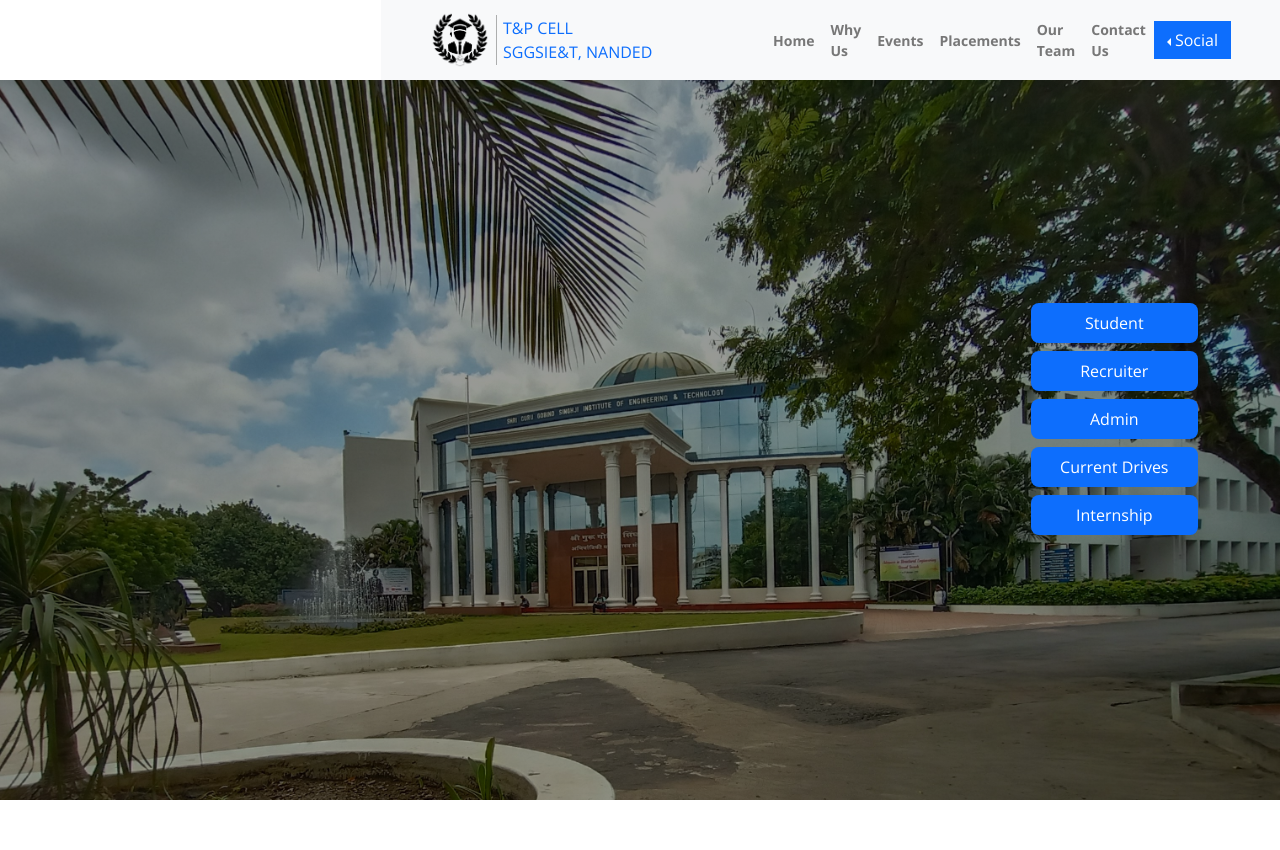
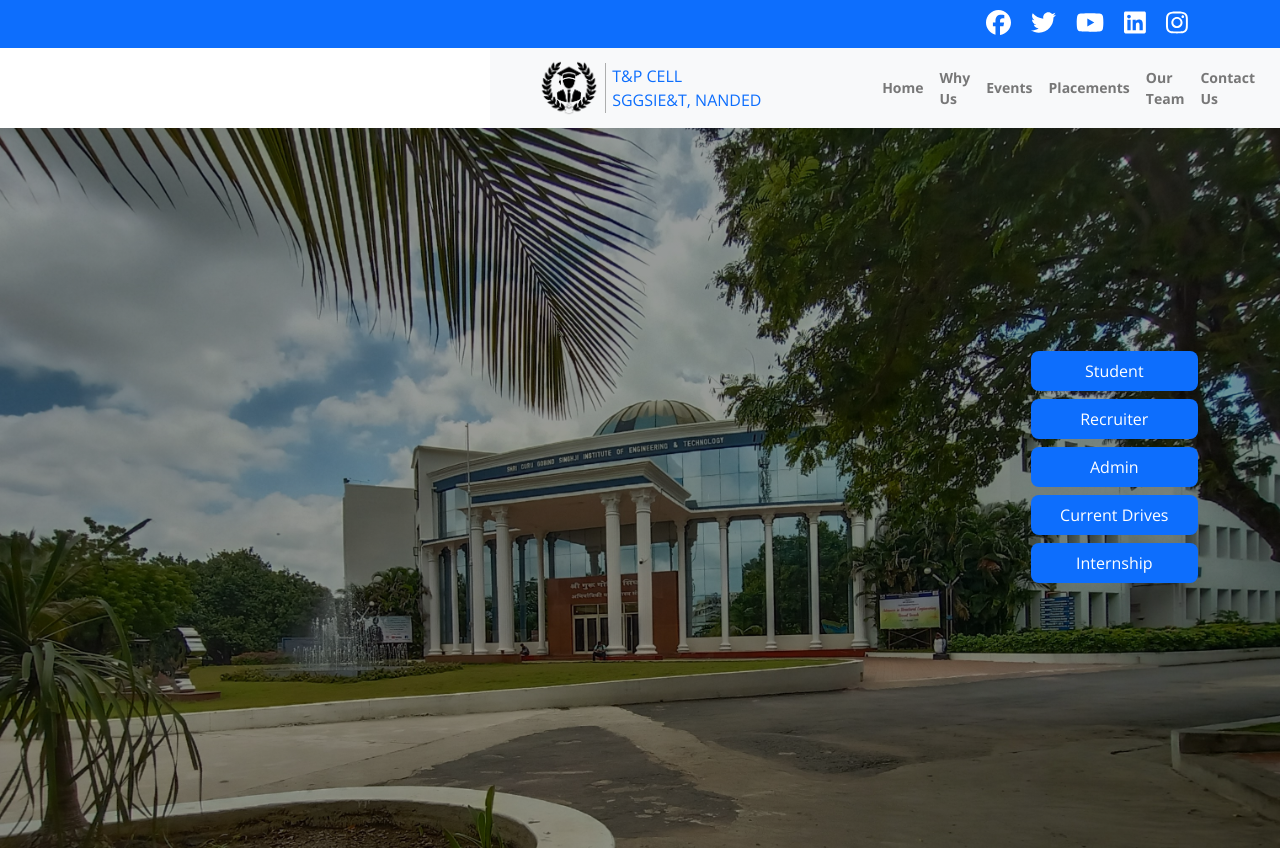
Before and after one commit to gauri2806/tnpsite, a React (Create React App) app: page / in a window 1280 px wide. Shown: the top 850 px of the page. Built offline with nearby package versions, Linux system fonts and the light colour scheme; a web font is replaced by a local one.

Commit message:
Add Social, Contact

```diff
--- a/src/Components/Contact.css
+++ b/src/Components/Contact.css
@@ -20,11 +20,13 @@
 }
 
 .contact-main-img {
-  width: 300px;
+  margin: 0 auto;
+  width: 80%;
   border-radius: 100%;
 }
 
 .contact-main-details {
+  display: none;
   text-align: center;
   align-items: center;
 }
@@ -41,7 +43,18 @@
   margin-top: 30px;
 }
 
+.head-info-mobile {
+  margin-top: 30px;
+  text-align: center;
+}
+
 .head-text {
   font-size: 25px;
   margin-bottom: 0;
 }
+
+@media only screen and (min-width: 768px) {
+  .contact-main-img{width: 300px;}
+  .contact-main-details{display: block;}
+  .contact-main-details-mobile{display: none;}
+}
--- a/src/Components/Contact.jsx
+++ b/src/Components/Contact.jsx
@@ -25,6 +25,14 @@ export default function Contact () {
           </Container>
         </Container>
       </Container>
+      <Container className="contact-main-details-mobile">
+      <h3 className="head-name open-sans">Dr. Ravindra Joshi</h3>
+      <h6 className="head-details open-sans">Dean (Industry Liaison), In-charge Training & Placement Officer</h6>
+      <Container className="head-info-mobile">
+        <p className="head-text">Contact No: <a href="tel:2462269182">+91-2462-269182</a> (Office)</p>
+        <p className="head-text">Email: <a href="mailto:tpo@sggs.ac.in">tpo@sggs.ac.in</a>,<br/> <a href="mailto:rnjoshi@sggs.ac.in">rnjoshi@sggs.ac.in</a></p>
+      </Container>
+      </Container>
       <center>***OTHER CONTACTS***</center>
     </Container>
 
--- a/src/Components/Home.jsx
+++ b/src/Components/Home.jsx
@@ -1,4 +1,5 @@
 import React from 'react';
+import Social from './Social';
 import Navbar from './Navbar';
 import Hero from './Hero';
 import Achievements from './Achievements';
@@ -17,6 +18,7 @@ import Fade from 'react-reveal/Fade';
 export default function Home () {
 return (<>
 
+<Social />
 <Navbar/>
 <Hero/>
 <main id="main">
@@ -27,7 +29,7 @@ return (<>
   <Fade><Graph /></Fade>
   <Alumni />
   <Team />
-  <Contact />
+  <Fade><Contact /></Fade>
 </main>
 <Footer />
 
--- a/src/Components/Navbar.jsx
+++ b/src/Components/Navbar.jsx
@@ -3,8 +3,7 @@ import './Navbar.css';
 import {
   Container,
   Row,
-  Col,
-  Dropdown
+  Col
 } from 'react-bootstrap';
 import {
   Navbar as BSNavbar,
@@ -36,7 +35,7 @@ export default function Navbar() {
         </BSNavbar.Brand>
       </Container>
       <Container>
-        <Nav className="desktop-navmenu">
+        <Nav className="desktop-navmenu ms-auto">
           <Nav.Link id="navlink" href="#">Home</Nav.Link>
           <Nav.Link id="navlink">Why Us</Nav.Link>
           <Nav.Link id="navlink" href="#">Events</Nav.Link>
@@ -44,29 +43,7 @@ export default function Navbar() {
           <Nav.Link id="navlink" href="#">Our Team</Nav.Link>
           <Nav.Link id="navlink" href="#">Contact Us</Nav.Link>
         </Nav>
-        <Dropdown id="nav-socialdrop" drop="start">
-          <Dropdown.Toggle>
-            Social
-          </Dropdown.Toggle>
-          <Dropdown.Menu>
-            <Dropdown.Item href="https://www.facebook.com/Training-Placement-Cell-SGGS-Nanded-110045764789964">
-              <FontAwesomeIcon icon={faFacebook} color="#3b5998" />&nbsp;&nbsp;Facebook
-            </Dropdown.Item>
-            <Dropdown.Item href="https://twitter.com/tnpcell_sggsiet">
-              <FontAwesomeIcon icon={faTwitter} color="#1da1f2" />&nbsp;&nbsp;Twitter
-            </Dropdown.Item>
-            <Dropdown.Item href="https://www.youtube.com/channel/UCxK3BwLWib2jd8y80CbD4DA">
-              <FontAwesomeIcon icon={faYoutube} color="#f00" />&nbsp;&nbsp;Youtube
-            </Dropdown.Item>
-            <Dropdown.Item href="https://www.linkedin.com/company/placementcell-sggsiet">
-              <FontAwesomeIcon icon={faLinkedin} color="#0e76a8" />&nbsp;&nbsp;Linkedin
-            </Dropdown.Item>
-            <Dropdown.Item href="https://instagram.com/tnpcell_sggsnanded">
-              <FontAwesomeIcon icon={faInstagram} color="#8a3ab9" />&nbsp;&nbsp;Instagram
-            </Dropdown.Item>
-          </Dropdown.Menu>
-        </Dropdown>
-        <NavDropdown title={<FontAwesomeIcon icon={faBars} />} className="mobile-navmenu" drop="start">
+        <NavDropdown title={<FontAwesomeIcon icon={faBars} />} className="mobile-navmenu ms-auto" drop="start">
           <NavDropdown.Item href="/">
             Home
           </NavDropdown.Item>
--- /dev/null
+++ b/src/Components/Social.css
@@ -0,0 +1,21 @@
+.social-banner{
+  background-color: var(--primary-blue);
+  color: #fff;
+}
+
+.social-list{
+  right: 0;
+}
+
+.social-list a{
+  color: #fff;
+}
+
+.social-list a:hover{
+  color: #000;
+}
+
+.social-btn {
+  margin: 10px;
+  font-size: 25px;
+}
--- /dev/null
+++ b/src/Components/Social.jsx
@@ -0,0 +1,32 @@
+import React from 'react';
+import './Social.css';
+
+import { Container, Stack } from 'react-bootstrap';
+
+import { FontAwesomeIcon } from '@fortawesome/react-fontawesome'
+import {
+  faFacebook,
+  faTwitter,
+  faYoutube,
+  faLinkedin,
+  faInstagram,
+} from '@fortawesome/free-brands-svg-icons'
+
+export default function Social () {
+  return(<>
+
+    <Container className="social-banner" fluid>
+      <Container className="social-list">
+        <Stack direction="horizontal">
+          <div className="ms-auto"></div>
+          <a href="https://www.facebook.com/Training-Placement-Cell-SGGS-Nanded-110045764789964"><FontAwesomeIcon className="social-btn" icon={faFacebook} /></a>
+          <a href="https://twitter.com/tnpcell_sggsiet"><FontAwesomeIcon className="social-btn" icon={faTwitter} /></a>
+          <a href="https://www.youtube.com/channel/UCxK3BwLWib2jd8y80CbD4DA"><FontAwesomeIcon className="social-btn" icon={faYoutube} /></a>
+          <a href="https://www.linkedin.com/company/placementcell-sggsiet"><FontAwesomeIcon className="social-btn" icon={faLinkedin} /></a>
+          <a href="https://instagram.com/tnpcell_sggsnanded"><FontAwesomeIcon className="social-btn" icon={faInstagram} /></a>
+        </Stack>
+      </Container>
+    </Container>
+
+  </>);
+}
```
